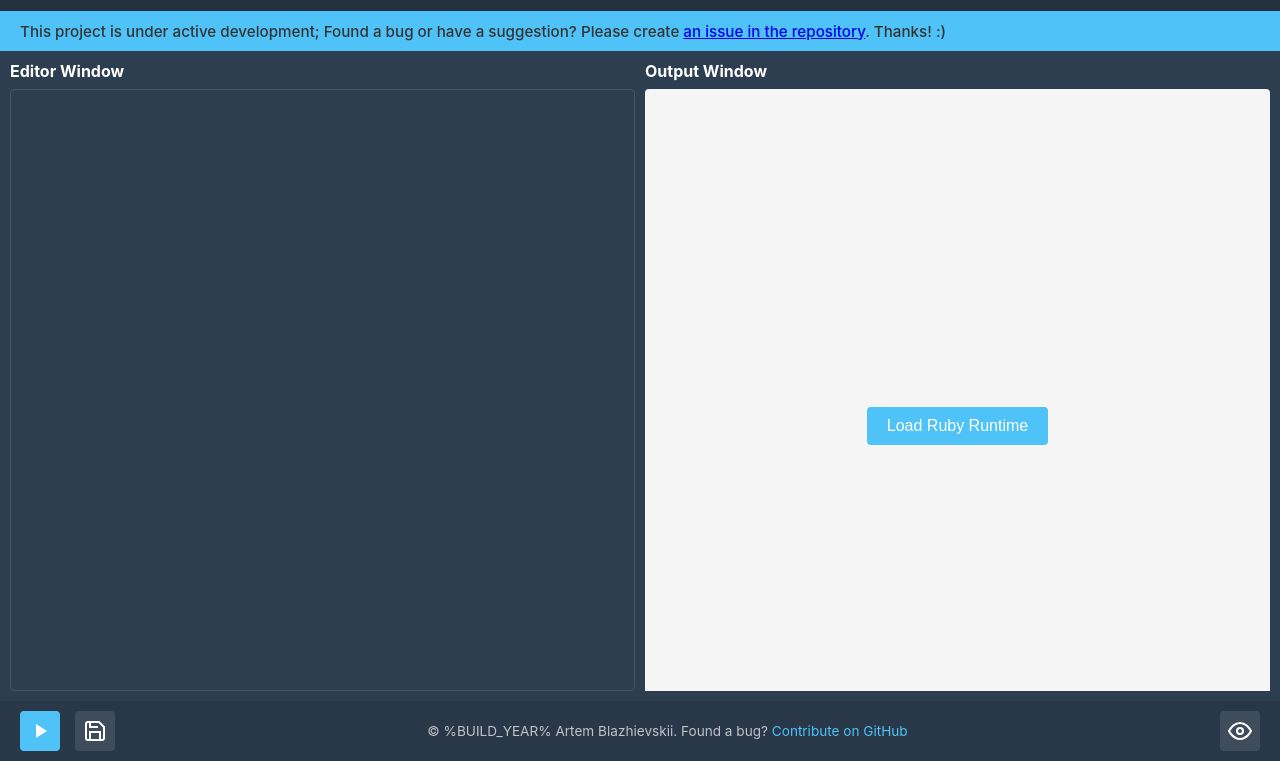
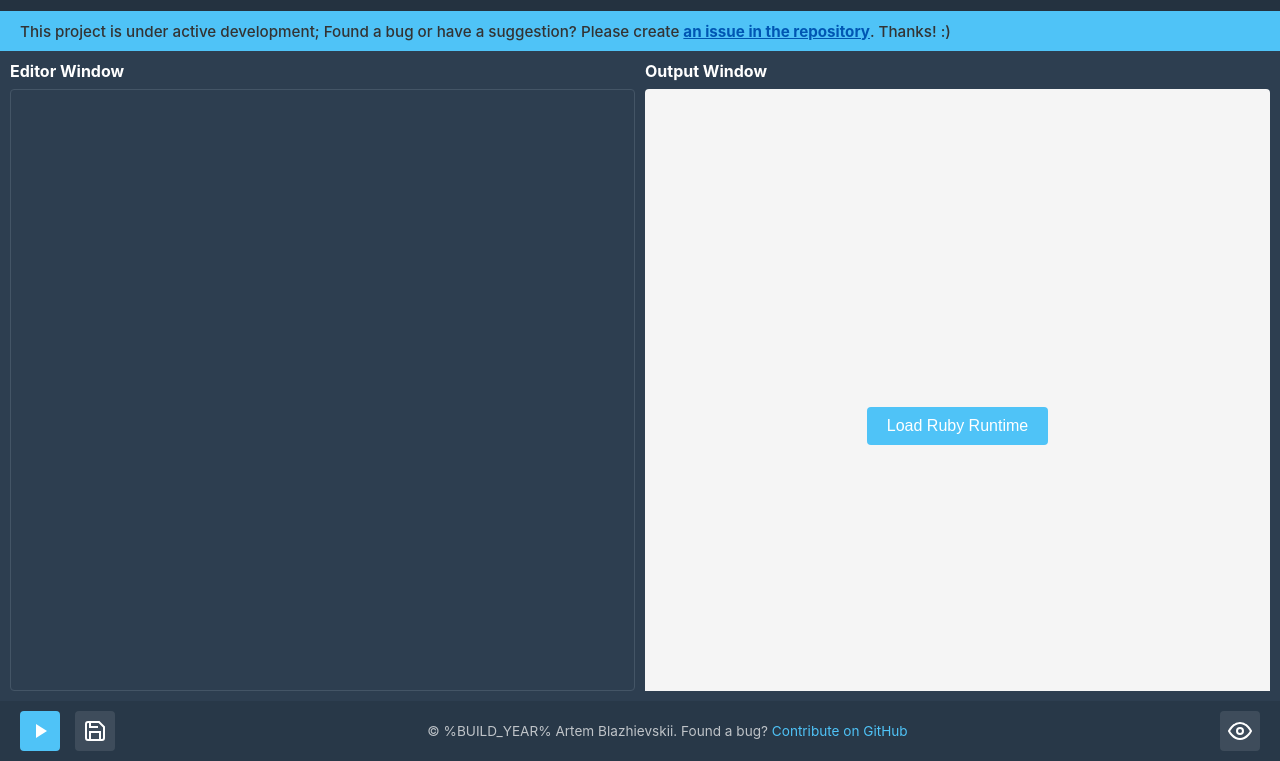
Before and after one commit to ablzh/ruby-sandbox, a website built with Vite: page index.html in a window 1280 px wide. Shown: the part 39-800 px from the top of the page. Built offline with nearby package versions, Linux system fonts and the light colour scheme; what monaco-editor would draw is missing.

Commit message:
Update style for links in instruction banner

```diff
--- a/style.css
+++ b/style.css
@@ -63,6 +63,17 @@ body {
   padding: 0 20px;
   font-weight: 500;
   font-size: 0.95rem;
+}
+
+.banner a {
+  color: #0056b3; /* Darker blue for contrast on cyan background */
+  text-decoration: underline;
+  font-weight: bold;
+}
+
+.banner a:hover {
+  text-decoration: none;
+  opacity: 0.8;
 }
 
 /* Workspace Grid */
```
